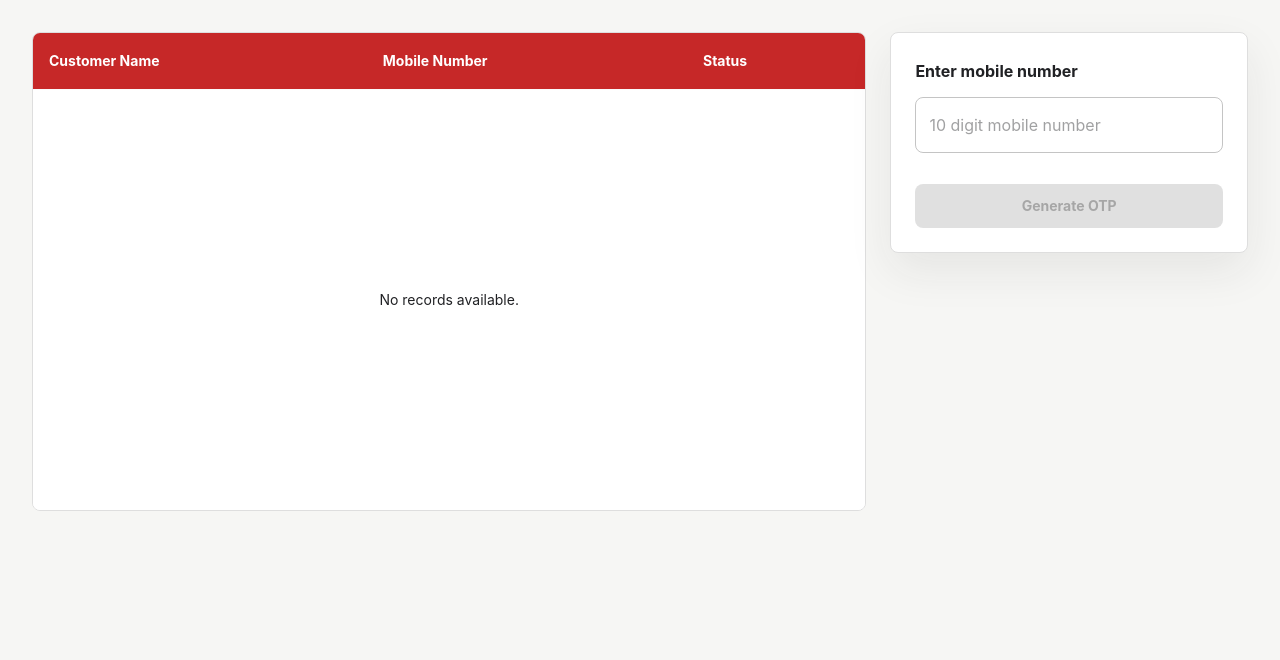
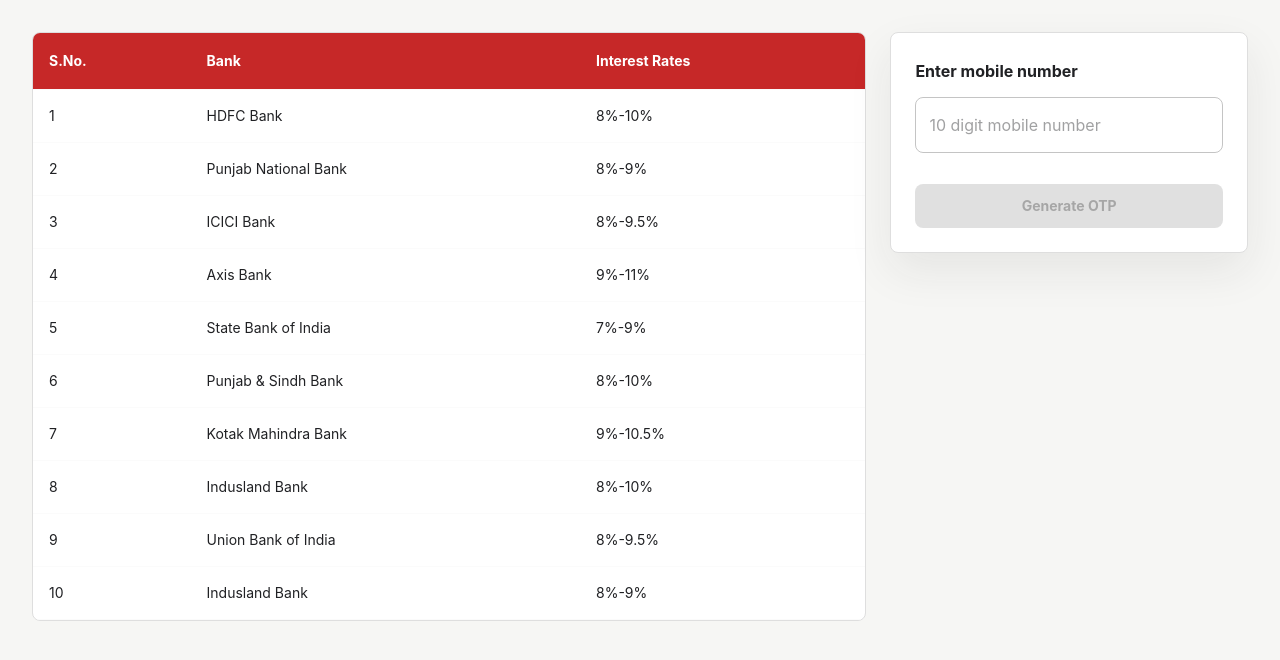
Before and after one commit to Prakhar-Gupta76/carloan-frontend, a Next.js app: page / in a window 1280 px wide. Shown: the top 660 px of the page. Built offline with nearby package versions, Linux system fonts and the light colour scheme; no server answers.

Commit message:
Table of dashboard Implemented

```diff
--- a/src/components/LeadTable.js
+++ b/src/components/LeadTable.js
@@ -1,16 +1,55 @@
 import {
-  Box,
   Paper,
   Table,
   TableBody,
   TableCell,
   TableContainer,
   TableHead,
-  TableRow,
-  Typography
+  TableRow
 } from '@mui/material';
 
-const columns = ['Customer Name', 'Mobile Number', 'Status'];
+const bankInterestRates = [
+  {
+    bank: 'HDFC Bank',
+    interestRate: '8%-10%'
+  },
+  {
+    bank: 'Punjab National Bank',
+    interestRate: '8%-9%'
+  },
+  {
+    bank: 'ICICI Bank',
+    interestRate: '8%-9.5%'
+  },
+  {
+    bank: 'Axis Bank',
+    interestRate: '9%-11%'
+  },
+  {
+    bank: 'State Bank of India',
+    interestRate: '7%-9%'
+  },
+  {
+    bank: 'Punjab & Sindh Bank',
+    interestRate: '8%-10%'
+  },
+  {
+    bank: 'Kotak Mahindra Bank',
+    interestRate: '9%-10.5%'
+  },
+  {
+    bank: 'Indusland Bank',
+    interestRate: '8%-10%'
+  },
+  {
+    bank: 'Union Bank of India',
+    interestRate: '8%-9.5%'
+  },
+  {
+    bank: 'Indusland Bank',
+    interestRate: '8%-9%'
+  }
+];
 
 export default function LeadTable() {
   return (
@@ -24,10 +63,10 @@
         overflow: 'hidden'
       }}
     >
-      <Table aria-label="customer leads table">
+      <Table aria-label="bank interest rates table">
         <TableHead>
           <TableRow sx={{ backgroundColor: 'primary.main' }}>
-            {columns.map((column) => (
+            {['S.No.', 'Bank', 'Interest Rates'].map((column) => (
               <TableCell
                 key={column}
                 sx={{
@@ -42,24 +81,13 @@
           </TableRow>
         </TableHead>
         <TableBody>
-          <TableRow>
-            <TableCell colSpan={columns.length} sx={{ p: 0, borderBottom: 0 }}>
-              <Box
-                sx={{
-                  alignItems: 'center',
-                  backgroundColor: 'background.paper',
-                  display: 'flex',
-                  justifyContent: 'center',
-                  minHeight: { xs: 220, md: 420 },
-                  px: 2
-                }}
-              >
-                <Typography color="text.secondary" variant="body2">
-                  No records available.
-                </Typography>
-              </Box>
-            </TableCell>
-          </TableRow>
+          {bankInterestRates.map((bankInterestRate, index) => (
+            <TableRow key={bankInterestRate.bank}>
+              <TableCell>{index + 1}</TableCell>
+              <TableCell>{bankInterestRate.bank}</TableCell>
+              <TableCell>{bankInterestRate.interestRate}</TableCell>
+            </TableRow>
+          ))}
         </TableBody>
       </Table>
     </TableContainer>
```
